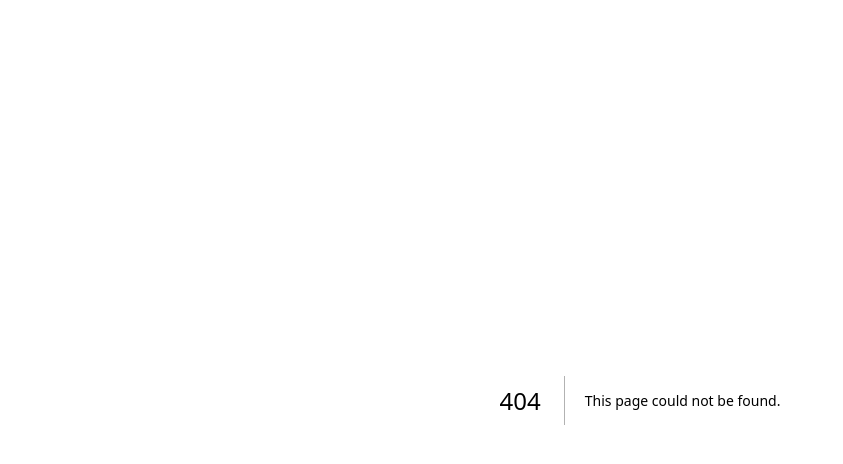
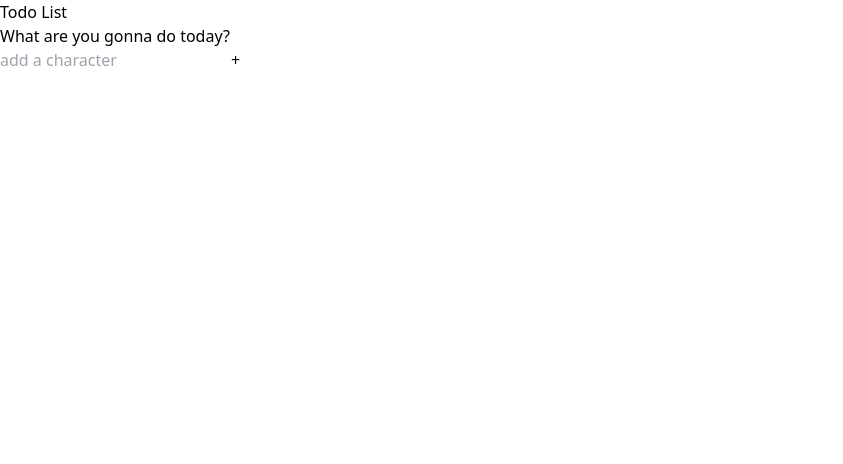
Before and after one commit to donovangomez/dont-waste-resin, a Next.js app: page /todos in a window 1280 px wide. Before the commit this address had no page. Shown: the top 464 px of the page, without its empty margins (0-843 px from the left). Built offline with nearby package versions, Linux system fonts and the light colour scheme.

Commit message:
begin adding Todos for characters

```diff
--- /dev/null
+++ b/src/components/Todos/Form.tsx
@@ -0,0 +1,12 @@
+import React from "react";
+
+const Form = () => {
+  return (
+    <form>
+      <input type="text" placeholder="add a character" />
+      <button>+</button>
+    </form>
+  );
+};
+
+export default Form;
--- /dev/null
+++ b/src/pages/todos.tsx
@@ -0,0 +1,18 @@
+import { type NextPage } from "next";
+import Form from "../components/Todos/Form";
+
+const todos: NextPage = () => {
+  return (
+    <div>
+      <header>
+        <h1>Todo List</h1>
+        <h3>What are you gonna do today?</h3>
+      </header>
+      <section>
+        <Form />
+      </section>
+    </div>
+  );
+};
+
+export default todos;
```
